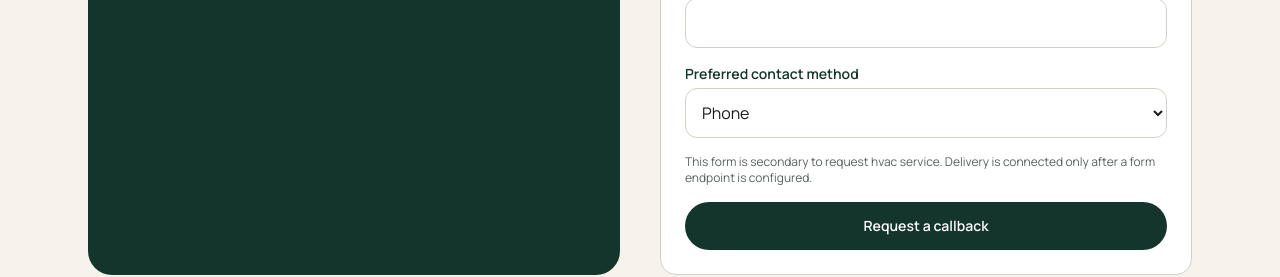
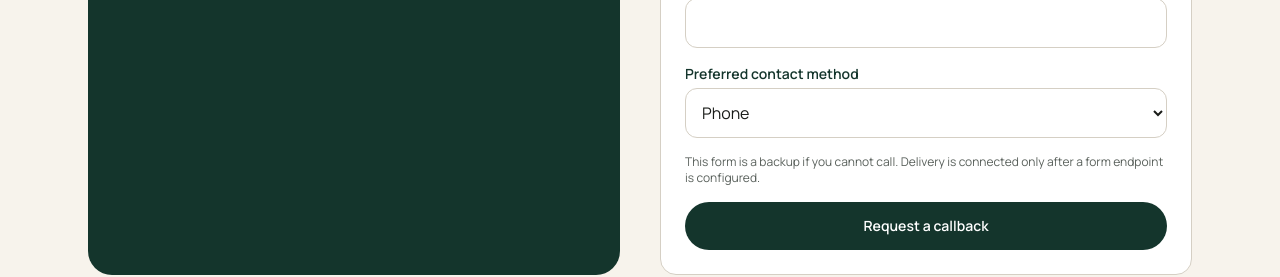
Before and after one commit to fidyan786/freeport-il-hvac, a Next.js app: page /contact in a window 1280 px wide. Shown: the part 850-1127 px from the top of the page. Built offline with nearby package versions, Linux system fonts and the light colour scheme; no server answers.

Commit message:
Keep the Services menu open on click and clean up contact form copy.

```diff
--- a/src/components/ContactForm.tsx
+++ b/src/components/ContactForm.tsx
@@ -3,7 +3,7 @@
 import { useRef, useState } from "react";
 import { track } from "@/lib/analytics";
 import { serviceLinks } from "@/lib/nav";
-import { phoneDisplayLabel, primaryCtaLabel } from "@/lib/site";
+import { phoneDisplayLabel } from "@/lib/site";
 
 export function ContactForm() {
   const [status, setStatus] = useState<"idle" | "sending" | "ok" | "missing" | "error">(
@@ -131,8 +131,8 @@ export function ContactForm() {
         </select>
       </div>
       <p className="text-xs text-muted">
-        This form is secondary to {primaryCtaLabel().toLowerCase()}. Delivery is
-        connected only after a form endpoint is configured.
+        This form is a backup if you cannot call. Delivery is connected only
+        after a form endpoint is configured.
       </p>
       <button
         type="submit"
@@ -146,7 +146,8 @@ export function ContactForm() {
       ) : null}
       {status === "missing" ? (
         <p className="text-sm text-spruce">
-          Form delivery is not connected yet. Please {primaryCtaLabel().toLowerCase()}.
+          Form delivery is not connected yet. Use the request button or call
+          when a number is configured.
         </p>
       ) : null}
       {status === "error" ? (
--- a/src/components/Header.tsx
+++ b/src/components/Header.tsx
@@ -80,6 +80,7 @@ export function Header() {
             className="relative"
             onMouseEnter={openMega}
             onMouseLeave={delayCloseMega}
+            onMouseDown={(event) => event.stopPropagation()}
           >
             <button
               type="button"
@@ -87,7 +88,7 @@ export function Header() {
               aria-expanded={servicesOpen}
               aria-controls={menuId}
               aria-haspopup="true"
-              onClick={() => setServicesOpen((value) => !value)}
+              onClick={openMega}
               onFocus={openMega}
             >
               Services
```
